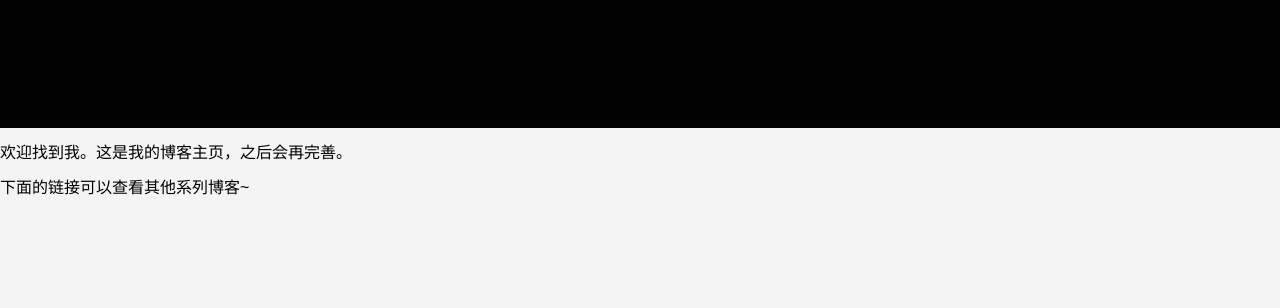
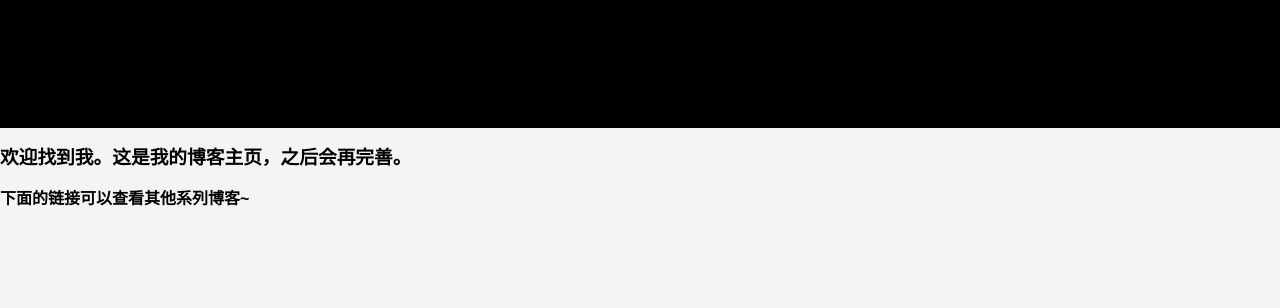
Before and after one commit to SimonYjx/SimonYjx.github.io, a plain HTML site: page index.html in a window 1280 px wide. Shown: the part 245-553 px from the top of the page. Drawn offline with Linux system fonts and the light colour scheme.

Commit message:
Update index.html

```diff
--- a/index.html
+++ b/index.html
@@ -88,8 +88,8 @@
 
       </div>
     </div>
-      <p>欢迎找到我。这是我的博客主页，之后会再完善。</p>
-      <p>下面的链接可以查看其他系列博客~</p>
+      <h3>欢迎找到我。这是我的博客主页，之后会再完善。</h3>
+      <h4>下面的链接可以查看其他系列博客~</h4>
   </header>
 
 
```
